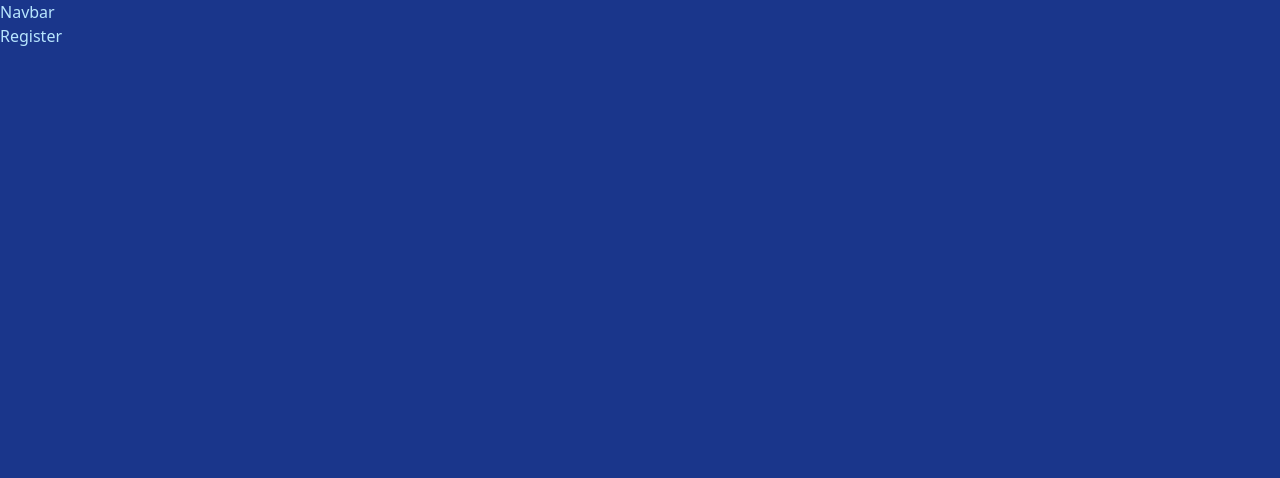
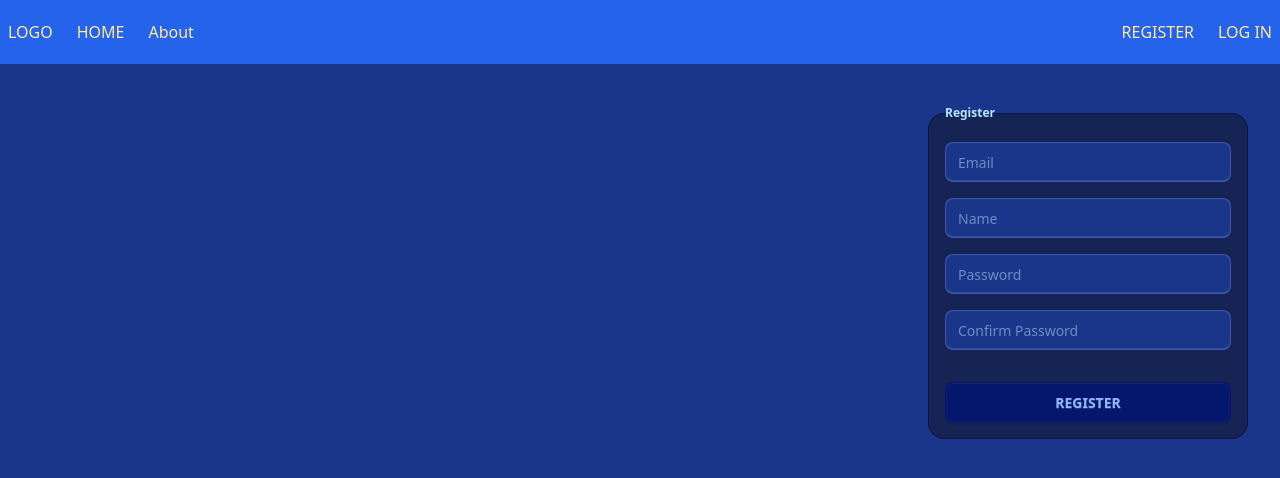
Before and after one commit to armmani/J.TAM.DAY2.FRONT, a React (Vite) app: page /register in a window 1280 px wide. Shown: the top 478 px of the page. Built offline with nearby package versions, Linux system fonts and the light colour scheme.

Commit message:
axios sweetalert install

```diff
--- a/package.json
+++ b/package.json
@@ -11,9 +11,11 @@
   },
   "dependencies": {
     "@tailwindcss/vite": "^4.1.10",
+    "axios": "^1.10.0",
     "react": "^19.1.0",
     "react-dom": "^19.1.0",
     "react-router": "^7.6.2",
+    "sweetalert2": "^11.22.0",
     "tailwindcss": "^4.1.10"
   },
   "devDependencies": {
--- a/src/components/MainNav.jsx
+++ b/src/components/MainNav.jsx
@@ -1,6 +1,19 @@
+import { Link } from "react-router";
+
 function MainNav() {
   return (
-    <div>MainNav</div>
-  )
+    <div className="flex justify-between navbar bg-info text-accent">
+      <div className="flex gap-6">
+        <Link to="/">LOGO</Link>
+        <Link to="/">HOME</Link>
+        <Link to="/about">About</Link>
+      </div>
+
+      <div className="flex gap-6">
+        <Link to="/register">REGISTER</Link>
+        <Link to="/login">LOG IN</Link>
+      </div>
+    </div>
+  );
 }
-export default MainNav
+export default MainNav;
--- /dev/null
+++ b/src/components/form/FormInput.jsx
@@ -0,0 +1,6 @@
+function FormInput({name}) {
+  return (
+    <input type="email" className="input" placeholder={name} />
+  )
+}
+export default FormInput
--- a/src/layouts/Layout.jsx
+++ b/src/layouts/Layout.jsx
@@ -1,9 +1,10 @@
 import { Outlet } from "react-router"
+import MainNav from "../components/MainNav"
 
 function Layout() {
   return (
     <div>
-      Navbar
+      <MainNav />
       <Outlet />
     </div>
   )
--- a/src/pages/auth/Register.jsx
+++ b/src/pages/auth/Register.jsx
@@ -1,9 +1,28 @@
-import React from 'react'
+import React from "react";
+import FormInput from "../../components/form/FormInput";
 
 function Register() {
   return (
-    <div>Register</div>
-  )
+    <div className="flex w-full h-full justify-end">
+      {/* Card */}
+      <div className="p-4 m-4 ">
+
+        {/* Form */}
+        <form>
+          <fieldset className="fieldset bg-base-200 border-base-300 rounded-box w-xs border p-4 flex flex-col gap-4">
+            <legend className="fieldset-legend">Register</legend>
+
+            <FormInput name="Email" />
+            <FormInput name="Name" />
+            <FormInput name="Password" />
+            <FormInput name="Confirm Password" />
+
+            <button className="btn btn-neutral mt-4">REGISTER</button>
+          </fieldset>
+        </form>
+      </div>
+    </div>
+  );
 }
 
-export default Register
+export default Register;
```
Also changed, not shown: 1 other file (tests, documents, lock files or other folders).
